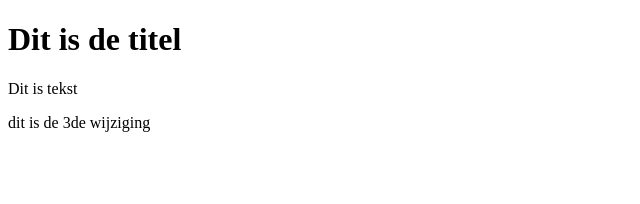
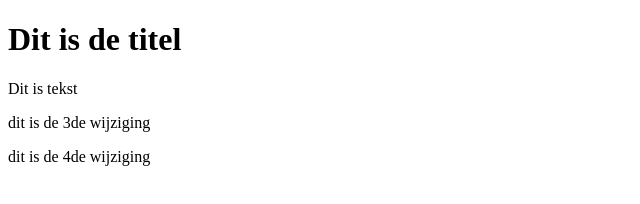
Before and after one commit to maximeclaerhout/nieuwProject, a plain HTML site: page nieuwProject/WebContent/index.html in a window 1280 px wide. Shown: the whole page, without its empty margins (0-640 px from the left). Drawn offline with Linux system fonts and the light colour scheme.

Commit message:
<Dit is de 4de wijziging

```diff
--- a/nieuwProject/WebContent/index.html
+++ b/nieuwProject/WebContent/index.html
@@ -9,6 +9,7 @@
 	<article>
 		<p>Dit is tekst</p>
 		<p>dit is de 3de wijziging</p>
+		<p>dit is de 4de wijziging</p>
 	</article>
 </body>
 </html>
```
